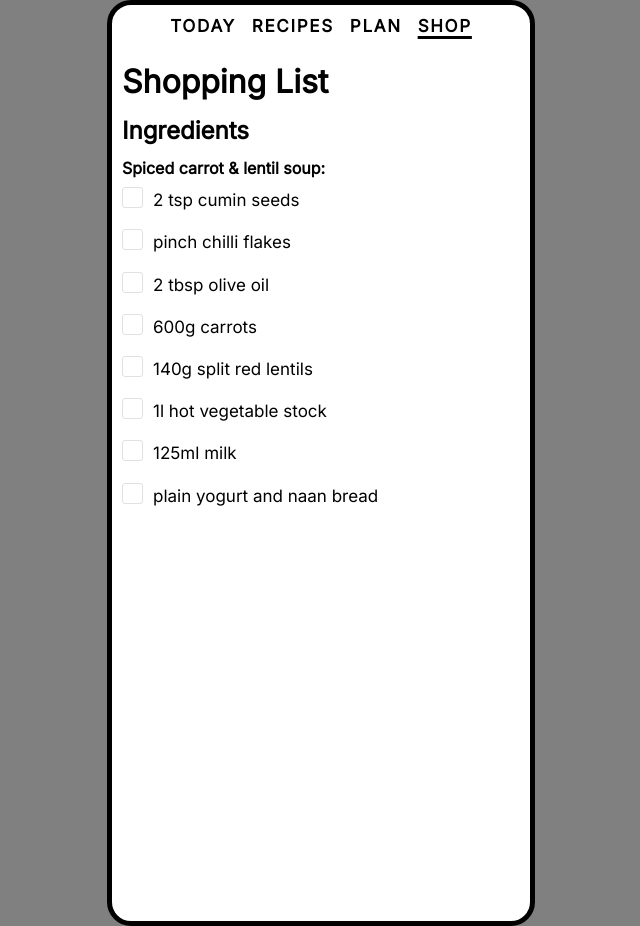
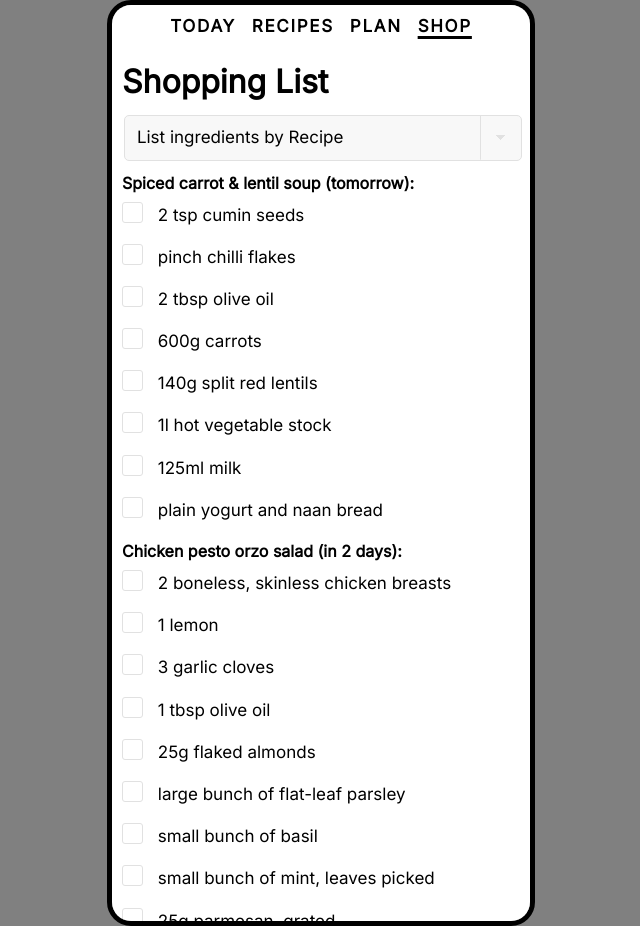
Before and after one commit to ebonstar/proto-grubs, a SvelteKit app: page /shop in a window 1280 px wide. Shown: the whole page, without its empty margins (319-959 px from the left). Built offline with nearby package versions, Linux system fonts and the light colour scheme.

Commit message:
add shopping list display types

```diff
--- a/src/routes/shop/+page.svelte
+++ b/src/routes/shop/+page.svelte
@@ -1,4 +1,112 @@
 <script>
+	const ingredients = [
+		{
+			name: '2 tsp cumin seeds',
+			recipe: 'Spiced carrot & lentil soup (tomorrow)',
+			aisle: 'spices'
+		},
+		{
+			name: 'pinch chilli flakes',
+			recipe: 'Spiced carrot & lentil soup (tomorrow)',
+			aisle: 'spices'
+		},
+		{
+			name: '2 tbsp olive oil',
+			recipe: 'Spiced carrot & lentil soup (tomorrow)',
+			aisle: 'cooking oils'
+		},
+		{ name: '600g carrots', recipe: 'Spiced carrot & lentil soup (tomorrow)', aisle: 'produce' },
+		{
+			name: '140g split red lentils',
+			recipe: 'Spiced carrot & lentil soup (tomorrow)',
+			aisle: 'dried goods'
+		},
+		{
+			name: '1l hot vegetable stock',
+			recipe: 'Spiced carrot & lentil soup (tomorrow)',
+			aisle: 'canned goods'
+		},
+		{ name: '125ml milk', recipe: 'Spiced carrot & lentil soup (tomorrow)', aisle: 'dairy' },
+		{
+			name: 'plain yogurt and naan bread',
+			recipe: 'Spiced carrot & lentil soup (tomorrow)',
+			aisle: 'dairy/bakery'
+		},
+		{
+			name: '2 boneless, skinless chicken breasts',
+			recipe: 'Chicken pesto orzo salad (in 2 days)',
+			aisle: 'meat'
+		},
+		{ name: '1 lemon', recipe: 'Chicken pesto orzo salad (in 2 days)', aisle: 'produce' },
+		{ name: '3 garlic cloves', recipe: 'Chicken pesto orzo salad (in 2 days)', aisle: 'produce' },
+		{
+			name: '1 tbsp olive oil',
+			recipe: 'Chicken pesto orzo salad (in 2 days)',
+			aisle: 'cooking oils'
+		},
+		{ name: '25g flaked almonds', recipe: 'Chicken pesto orzo salad (in 2 days)', aisle: 'nuts' },
+		{
+			name: 'large bunch of flat-leaf parsley',
+			recipe: 'Chicken pesto orzo salad (in 2 days)',
+			aisle: 'produce'
+		},
+		{
+			name: 'small bunch of basil',
+			recipe: 'Chicken pesto orzo salad (in 2 days)',
+			aisle: 'produce'
+		},
+		{
+			name: 'small bunch of mint, leaves picked',
+			recipe: 'Chicken pesto orzo salad (in 2 days)',
+			aisle: 'produce'
+		},
+		{
+			name: '25g parmesan, grated',
+			recipe: 'Chicken pesto orzo salad (in 2 days)',
+			aisle: 'cheese'
+		},
+		{
+			name: '100ml extra virgin olive oil',
+			recipe: 'Chicken pesto orzo salad (in 2 days)',
+			aisle: 'cooking oils'
+		},
+		{ name: '250g orzo', recipe: 'Chicken pesto orzo salad (in 2 days)', aisle: 'pasta' },
+		{
+			name: '16 asparagus spears',
+			recipe: 'Chicken pesto orzo salad (in 2 days)',
+			aisle: 'produce'
+		}
+	];
+
+	const byRecipe = ingredients.reduce(
+		(acc, i) => ({
+			...acc,
+			[i.recipe]: [...(acc[i.recipe] ?? []), i]
+		}),
+		{}
+	);
+
+	const byAisle = ingredients.reduce(
+		(acc, i) => ({
+			...acc,
+			[i.aisle]: [...(acc[i.aisle] ?? []), i]
+		}),
+		{}
+	);
+
+	const VIEW_BY_RECIPE = 'List ingredients by Recipe';
+	const VIEW_BY_AISLE = 'List ingredients by Aisle';
+
+	let selectedView = VIEW_BY_RECIPE;
+	let view = byRecipe;
+
+	function updateData() {
+		if (selectedView === VIEW_BY_RECIPE) {
+			view = byRecipe;
+		} else if (selectedView === VIEW_BY_AISLE) {
+			view = byAisle;
+		}
+	}
 </script>
 
 <svelte:head>
@@ -8,22 +116,39 @@
 <div>
 	<h2>Shopping List</h2>
 	<div class="ingredients">
-		<h4>Ingredients</h4>
-		<h6>Spiced carrot & lentil soup:</h6>
-		<ul class="no-style">
-			<li><input type="checkbox" />2 tsp cumin seeds</li>
-			<li><input type="checkbox" />pinch chilli flakes</li>
-			<li><input type="checkbox" />2 tbsp olive oil</li>
-			<li><input type="checkbox" />600g carrots</li>
-			<li><input type="checkbox" />140g split red lentils</li>
-			<li><input type="checkbox" />1l hot vegetable stock</li>
-			<li><input type="checkbox" />125ml milk</li>
-			<li><input type="checkbox" />plain yogurt and naan bread</li>
-		</ul>
+		<select
+			bind:value={selectedView}
+			on:change={updateData}
+			class="fullwidth"
+			id="exampleRecipientInput"
+		>
+			<option value={VIEW_BY_RECIPE} selected="">{VIEW_BY_RECIPE}</option>
+			<option value={VIEW_BY_AISLE}>{VIEW_BY_AISLE}</option>
+		</select>
+
+		<!-- <pre>{JSON.stringify(view, null, 2)}</pre> -->
+		{#each Object.entries(view) as [heading, list]}
+			<h6>{heading}:</h6>
+
+			<ul class="no-style">
+				{#each list as item}
+					<li>
+						<input type="checkbox" />
+						<span>{item.name}</span>
+					</li>
+				{/each}
+			</ul>
+		{/each}
 	</div>
 </div>
 
 <style>
+	select {
+		margin-bottom: 1rem;
+	}
+	h6:first-letter {
+		text-transform: uppercase;
+	}
 	input {
 		margin-right: 1rem;
 	}
```
